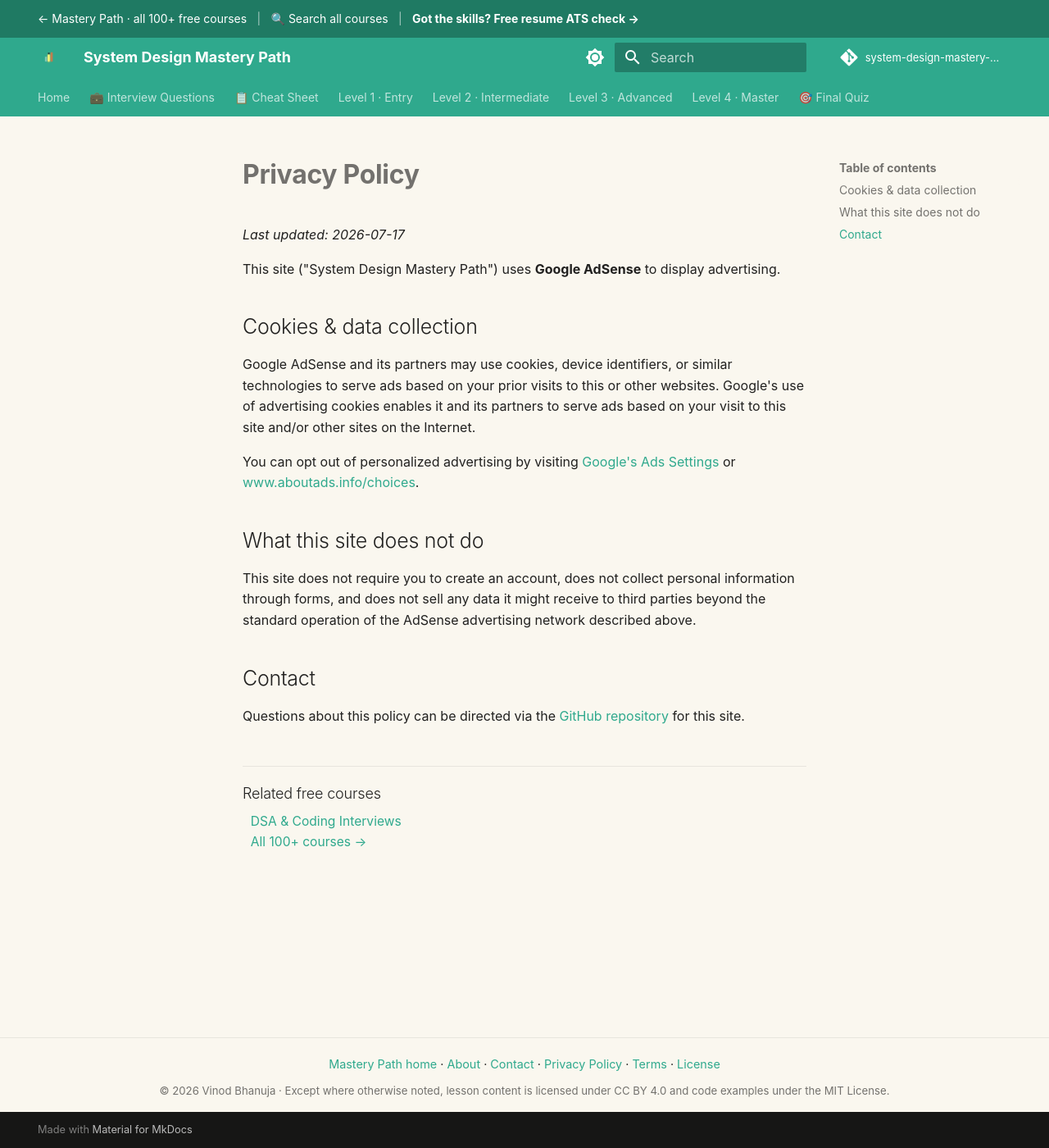
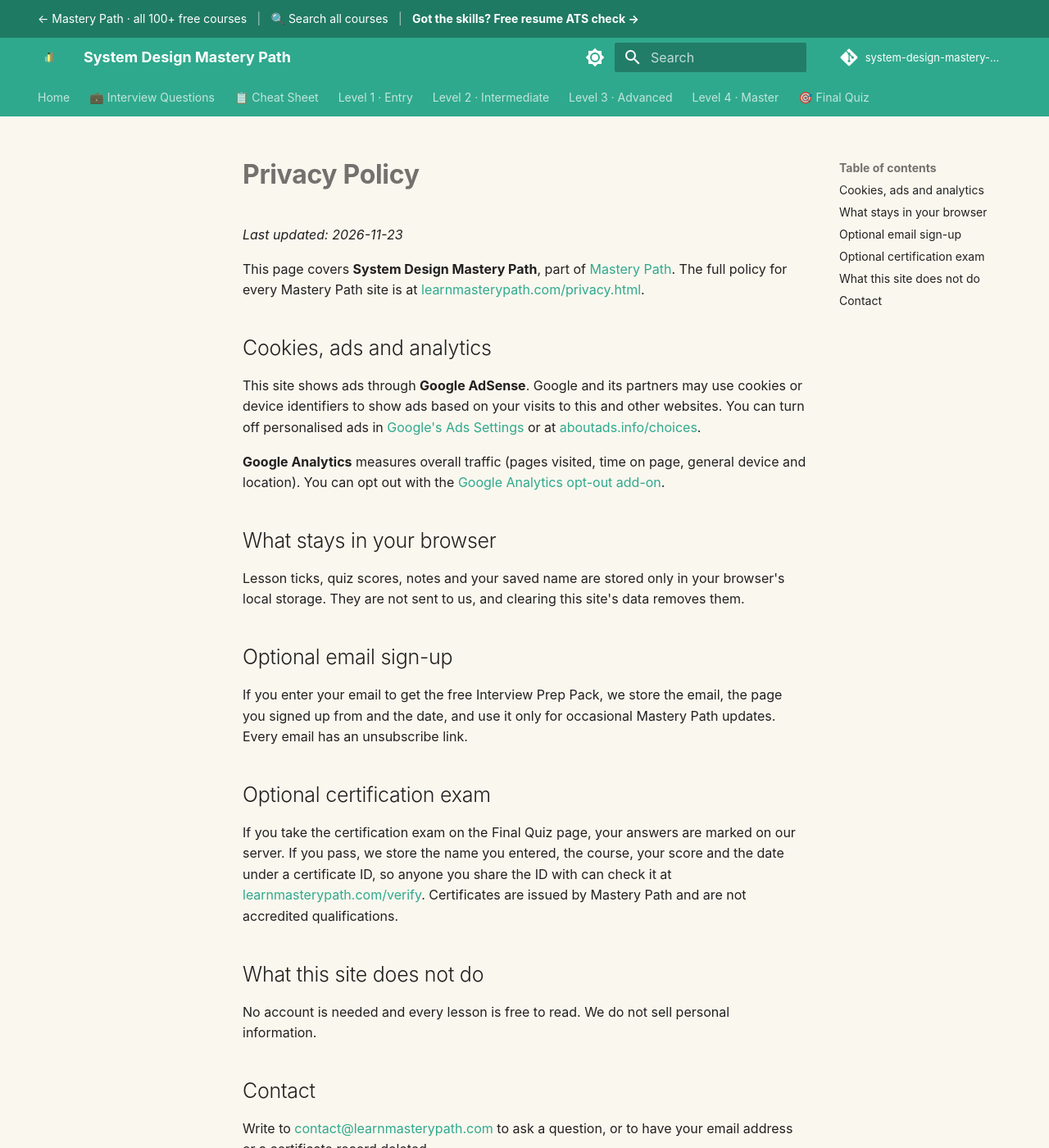
Before and after one commit to SIGILIPELLI/system-design-mastery-path, an MkDocs documentation site: the page built from docs/privacy.md, in a window 1280 px wide and 1400 px high. Shown: the whole window at 82% size. Built offline with MkDocs 1.6.1 and Material for MkDocs 9.7.7, drawn with Linux system fonts in a browser that asks for light colours; comment, search, counter and statistics services are not loaded.

Commit message:
Update privacy page: progress stays in the browser, optional email sign-up and certification exam, link to the full policy
Co-Authored-By: Claude Opus 5.5 <noreply@anthropic.com>

```diff
--- a/docs/privacy.md
+++ b/docs/privacy.md
@@ -1,33 +1,35 @@
 ---
-description: "Privacy policy for the free System Design Mastery Path: how Google Analytics and AdSense cookies are used, what is not collected, and how to opt out."
+description: "Privacy policy for the free System Design Mastery Path: cookies for ads and analytics, what stays in your browser, and the optional email sign-up and certification exam."
 ---
 
 # Privacy Policy
 
-_Last updated: 2026-07-17_
+_Last updated: 2026-11-23_
 
-This site ("System Design Mastery Path") uses **Google AdSense** to display advertising.
+This page covers **System Design Mastery Path**, part of [Mastery Path](https://learnmasterypath.com/). The full policy for every Mastery Path site is at [learnmasterypath.com/privacy.html](https://learnmasterypath.com/privacy.html).
 
-## Cookies & data collection
+## Cookies, ads and analytics
 
-Google AdSense and its partners may use cookies, device identifiers, or similar
-technologies to serve ads based on your prior visits to this or other websites.
-Google's use of advertising cookies enables it and its partners to serve ads
-based on your visit to this site and/or other sites on the Internet.
+This site shows ads through **Google AdSense**. Google and its partners may use cookies or device identifiers to show ads based on your visits to this and other websites. You can turn off personalised ads in [Google's Ads Settings](https://adssettings.google.com/) or at [aboutads.info/choices](https://www.aboutads.info/choices/).
 
-You can opt out of personalized advertising by visiting
-[Google's Ads Settings](https://adssettings.google.com/) or
-[www.aboutads.info/choices](https://www.aboutads.info/choices/).
+**Google Analytics** measures overall traffic (pages visited, time on page, general device and location). You can opt out with the [Google Analytics opt-out add-on](https://tools.google.com/dlpage/gaoptout).
+
+## What stays in your browser
+
+Lesson ticks, quiz scores, notes and your saved name are stored only in your browser's local storage. They are not sent to us, and clearing this site's data removes them.
+
+## Optional email sign-up
+
+If you enter your email to get the free Interview Prep Pack, we store the email, the page you signed up from and the date, and use it only for occasional Mastery Path updates. Every email has an unsubscribe link.
+
+## Optional certification exam
+
+If you take the certification exam on the Final Quiz page, your answers are marked on our server. If you pass, we store the name you entered, the course, your score and the date under a certificate ID, so anyone you share the ID with can check it at [learnmasterypath.com/verify](https://learnmasterypath.com/verify/). Certificates are issued by Mastery Path and are not accredited qualifications.
 
 ## What this site does not do
 
-This site does not require you to create an account, does not collect personal
-information through forms, and does not sell any data it might receive to third
-parties beyond the standard operation of the AdSense advertising network
-described above.
+No account is needed and every lesson is free to read. We do not sell personal information.
 
 ## Contact
 
-Questions about this policy can be directed via the
-[GitHub repository](https://github.com/SIGILIPELLI/system-design-mastery-path) for this
-site.
+Write to [contact@learnmasterypath.com](mailto:contact@learnmasterypath.com) to ask a question, or to have your email address or a certificate record deleted.
```
